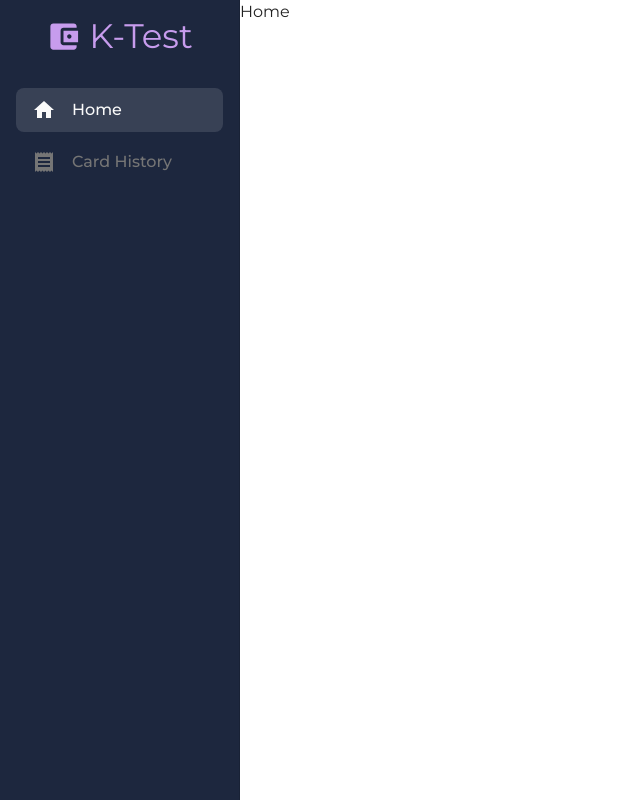
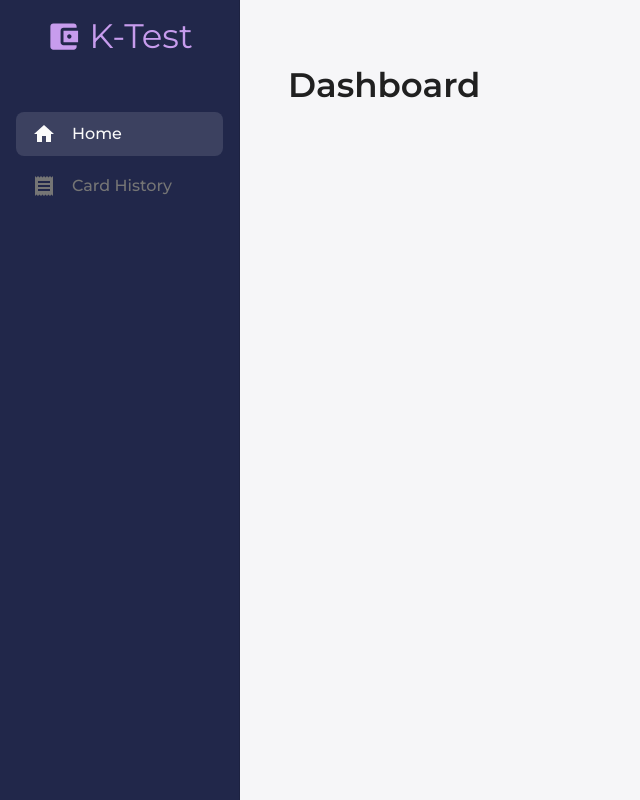
Before and after one commit to diegoMontesinos/karat-test, a React (Vite) app in the folder client/: page / in a window 1280 px wide. Shown: the whole page, without its empty margins (0-640 px from the left). Built offline with nearby package versions, Linux system fonts and the light colour scheme.

Commit message:
Setup base structure for sections

```diff
--- a/client/src/App.tsx
+++ b/client/src/App.tsx
@@ -16,7 +16,8 @@ const theme = createTheme({
       main: '#C79CED',
     },
     background: {
-      paper: '#1D273E',
+      paper: '#21274a',
+      default: '#f6f6f8',
     },
   },
   typography: {
--- a/client/src/RootLayout.tsx
+++ b/client/src/RootLayout.tsx
@@ -11,8 +11,10 @@ const RootLayout: React.FC = () => (
       component="main"
       sx={{
         flexGrow: 1,
+        display: 'flex',
         height: '100vh',
         overflow: 'auto',
+        backgroundColor: 'background.default',
       }}
     >
       <Outlet />
--- a/client/src/components/Sidebar.tsx
+++ b/client/src/components/Sidebar.tsx
@@ -40,6 +40,7 @@ const Sidebar: React.FC = () => (
       component="nav"
       sx={{
         px: 2,
+        mt: 3,
       }}
     >
       <ListItemNavLink to="/" icon={<HomeIcon />} label="Home" />
--- a/client/src/sections/CardHistory.tsx
+++ b/client/src/sections/CardHistory.tsx
@@ -1,3 +1,30 @@
-const CardHistory: React.FC = () => <div>Card history</div>;
+import Box from '@mui/material/Box';
+import Typography from '@mui/material/Typography';
+
+const CardHistory: React.FC = () => (
+  <Box
+    sx={{
+      flex: 1,
+      pt: 8,
+      px: 6,
+      pb: 6,
+      display: 'flex',
+      flexDirection: 'column',
+    }}
+  >
+    <Typography variant="h4" sx={{ fontWeight: 600 }}>
+      Card History
+    </Typography>
+
+    <Box
+      sx={{
+        flex: 1,
+        display: 'flex',
+        flexDirection: 'row',
+        mt: 4,
+      }}
+    ></Box>
+  </Box>
+);
 
 export default CardHistory;
--- a/client/src/sections/Home.tsx
+++ b/client/src/sections/Home.tsx
@@ -1,3 +1,30 @@
-const Home: React.FC = () => <div>Home</div>;
+import Box from '@mui/material/Box';
+import Typography from '@mui/material/Typography';
+
+const Home: React.FC = () => (
+  <Box
+    sx={{
+      flex: 1,
+      pt: 8,
+      px: 6,
+      pb: 6,
+      display: 'flex',
+      flexDirection: 'column',
+    }}
+  >
+    <Typography variant="h4" sx={{ fontWeight: 600 }}>
+      Dashboard
+    </Typography>
+
+    <Box
+      sx={{
+        flex: 1,
+        display: 'flex',
+        flexDirection: 'row',
+        mt: 4,
+      }}
+    ></Box>
+  </Box>
+);
 
 export default Home;
```
